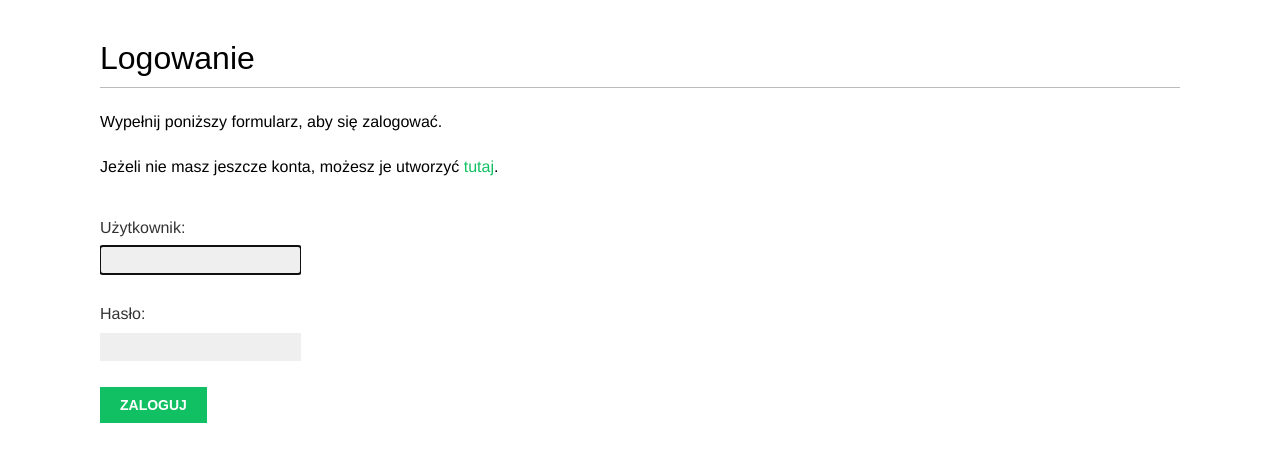
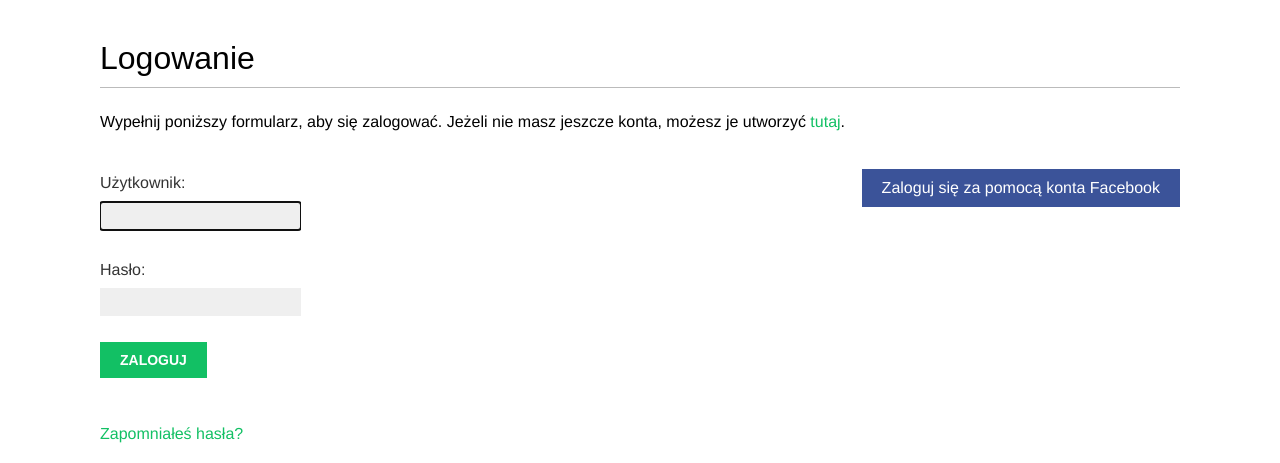
Before and after one commit to Maksymilianx/MySocialNetwork, a Django app: page /account/login/ in a window 1280 px wide. Shown: the part 47-510 px from the top of the page. Run offline with Django 3.2, Linux system fonts and the light colour scheme; some web fonts are replaced.

Commit message:
add facebook login authentication

```diff
--- a/templates/registration/login.html
+++ b/templates/registration/login.html
@@ -10,9 +10,16 @@
             Spróbuj ponownie.
         </p>
     {% else %}
-        <p>Wypełnij poniższy formularz, aby się zalogować.</p>
-        <p>Jeżeli nie masz jeszcze konta, możesz je utworzyć <a href="{% url 'register' %}">tutaj</a>.</p>
+        <p>Wypełnij poniższy formularz, aby się zalogować.
+            Jeżeli nie masz jeszcze konta, możesz je utworzyć <a href="{% url 'register' %}">tutaj</a>.</p>
     {% endif %}
+        <div class="social">
+        <ul>
+            <li class="facebook"><a href="{% url "social:begin" "facebook" %}">
+                Zaloguj się za pomocą konta Facebook</a>
+            </li>
+        </ul>
+    </div>
     <div class="login-form">
         <form action="{% url 'login' %}" method="post">
             {{ form.as_p }}
```
Also changed, not shown: MySocialNetwork/settings.py (+7 -1 lines).
